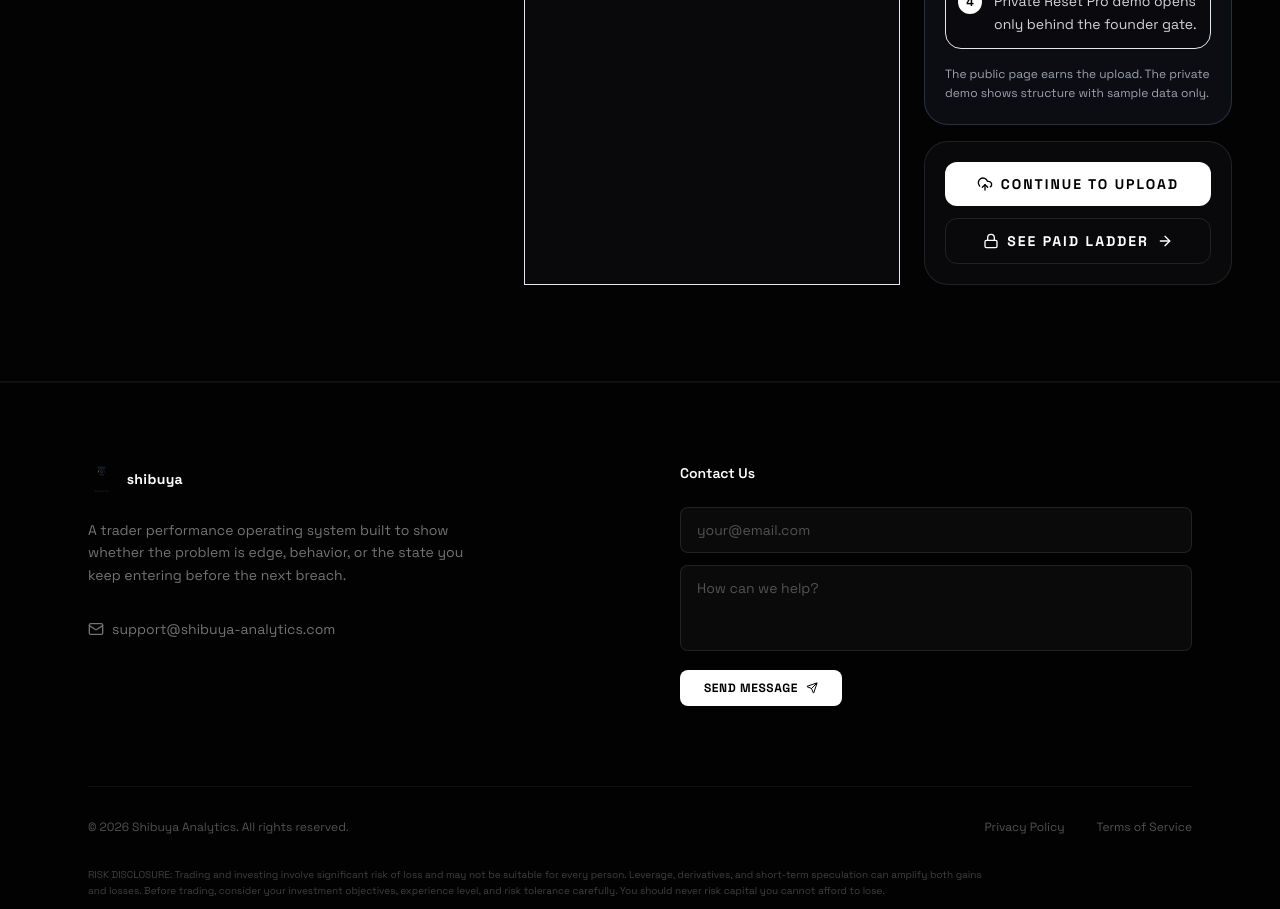
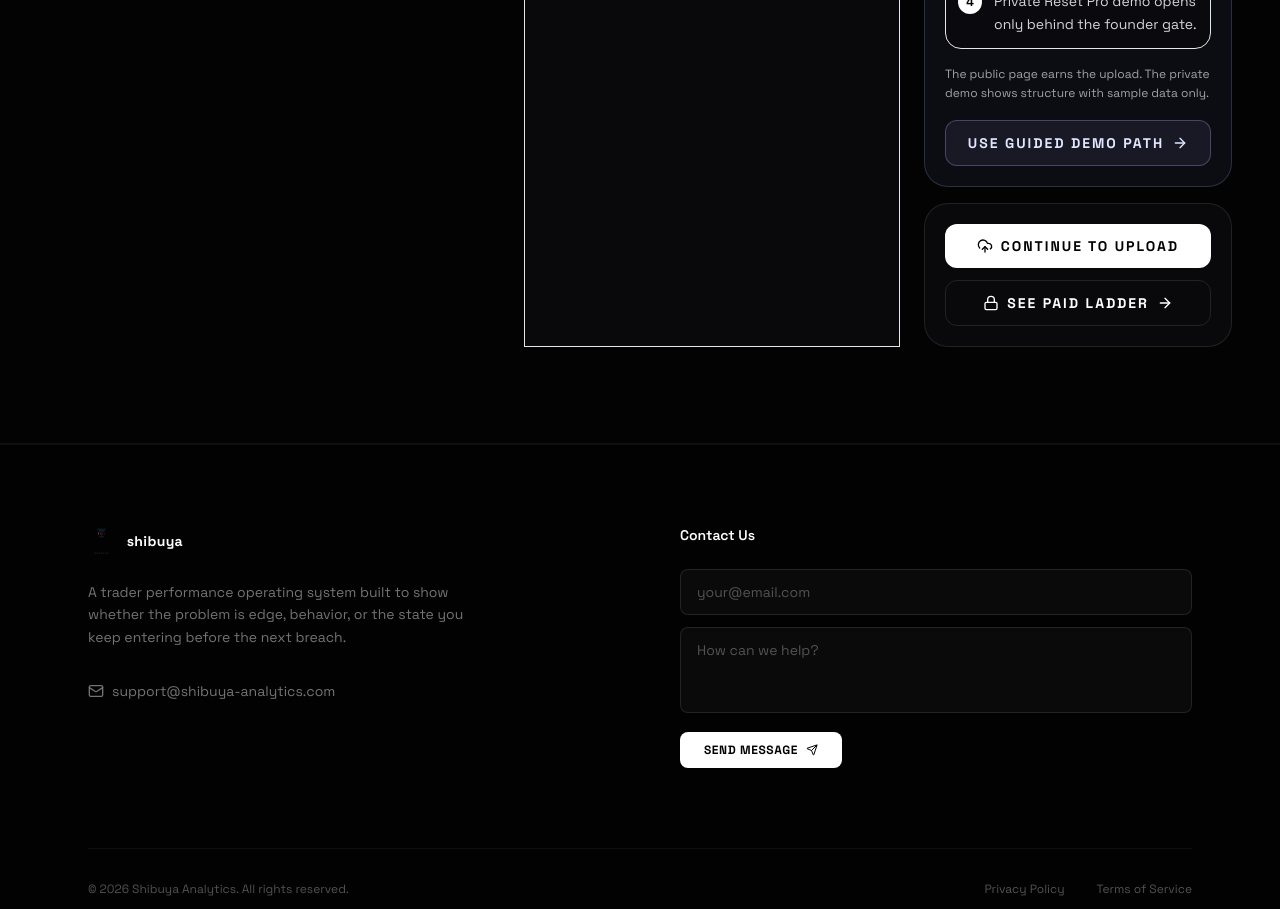
Before and after one commit to juninhogaucho/shibuya-analytics, a React (Vite) app: page / in a window 1280 px wide. Shown: the part 3100-4009 px from the top of the page. Built offline with nearby package versions, Linux system fonts and the light colour scheme; no server answers.

Commit message:
Add guided story demo handoff

```diff
--- a/src/components/landing/StoryExperience.tsx
+++ b/src/components/landing/StoryExperience.tsx
@@ -124,6 +124,34 @@ export default function StoryExperience() {
 
     setSignal(nextSignal)
     navigate(addMarketToPath(`/upload?${uploadParams.toString()}`, market))
+  }
+
+  const openGuidedDemoPath = () => {
+    const demoSceneIds = ['cold-open', 'archetypes', 'predicted-reveal', 'upload-moment']
+    const demoSignal = recordUploadIntent(
+      togglePainAxis(
+        selectArchetype(
+          demoSceneIds.reduce(
+            (current, sceneId) => recordSceneView(current, sceneId),
+            createInitialStorySignal(),
+          ),
+          'marco',
+        ),
+        'edge_decay',
+      ),
+    )
+    const demoParams = new URLSearchParams({
+      archetype: 'marco',
+      axis: 'edge_decay',
+      story: 'guided',
+      scene_count: String(demoSignal.visitedSceneIds.length),
+      pain_axes: 'edge_decay',
+    })
+    const uploadMomentIndex = STORY_SCENES.findIndex((scene) => scene.id === 'upload-moment')
+
+    setActiveSceneIndex(uploadMomentIndex >= 0 ? uploadMomentIndex : activeSceneIndex)
+    setSignal(demoSignal)
+    navigate(addMarketToPath(`/upload?${demoParams.toString()}`, market))
   }
 
   return (
@@ -393,6 +421,14 @@ export default function StoryExperience() {
                 <p className="mt-4 text-xs leading-relaxed text-indigo-50/65">
                   The public page earns the upload. The private demo shows structure with sample data only.
                 </p>
+                <button
+                  type="button"
+                  onClick={openGuidedDemoPath}
+                  className="mt-4 flex w-full items-center justify-center gap-2 rounded-xl border border-indigo-300/30 bg-indigo-300/[0.08] px-4 py-3 text-sm font-bold uppercase tracking-[0.14em] text-indigo-100 transition hover:border-indigo-200/50 hover:bg-indigo-300/[0.14]"
+                >
+                  Use Guided Demo Path
+                  <ArrowRight className="h-4 w-4" />
+                </button>
               </div>
               <div className="space-y-3 rounded-3xl border border-white/10 bg-[#09090B] p-5">
                 <button
```
Also changed, not shown: 1 other file (tests, documents, lock files or other folders).
